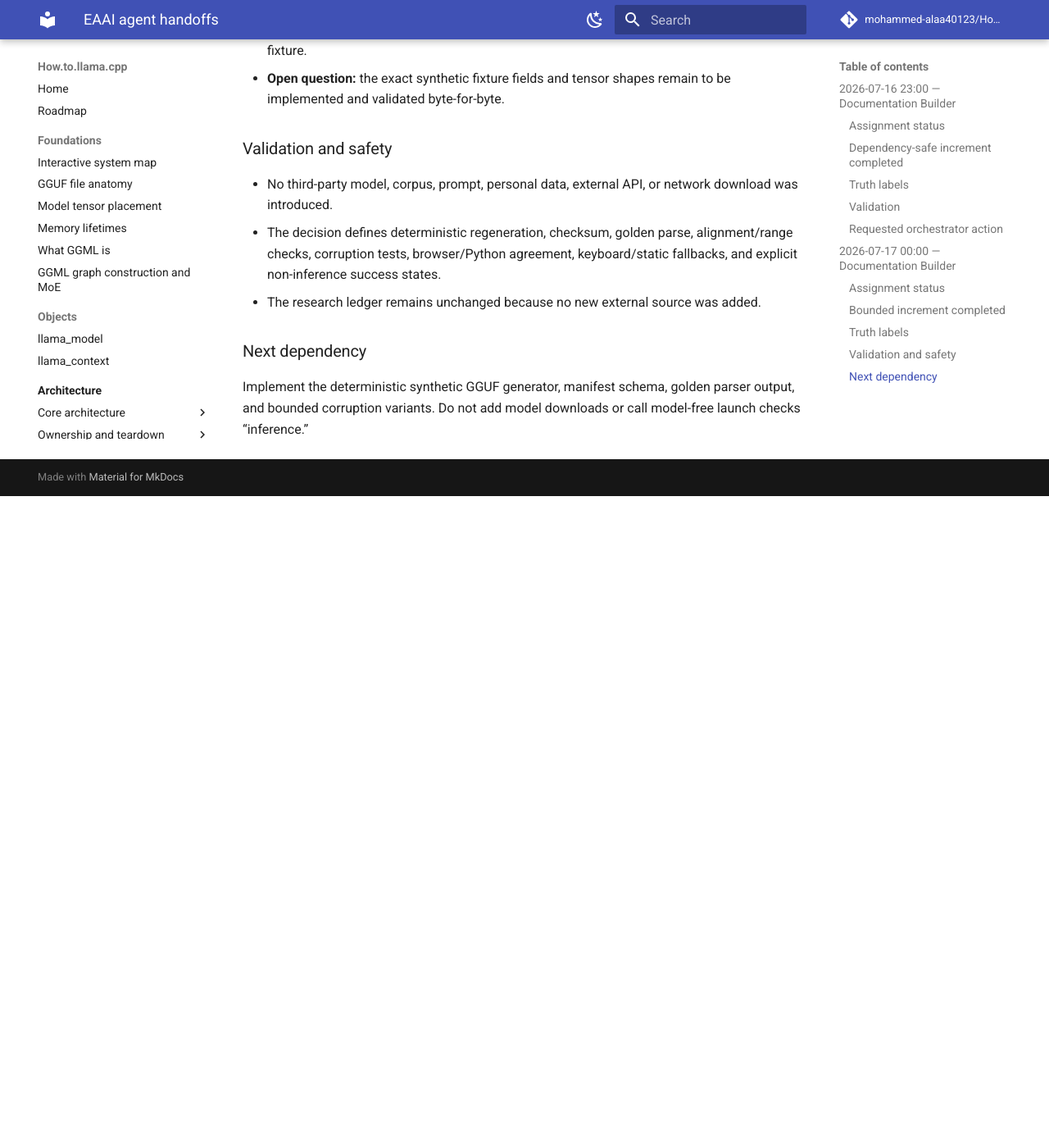
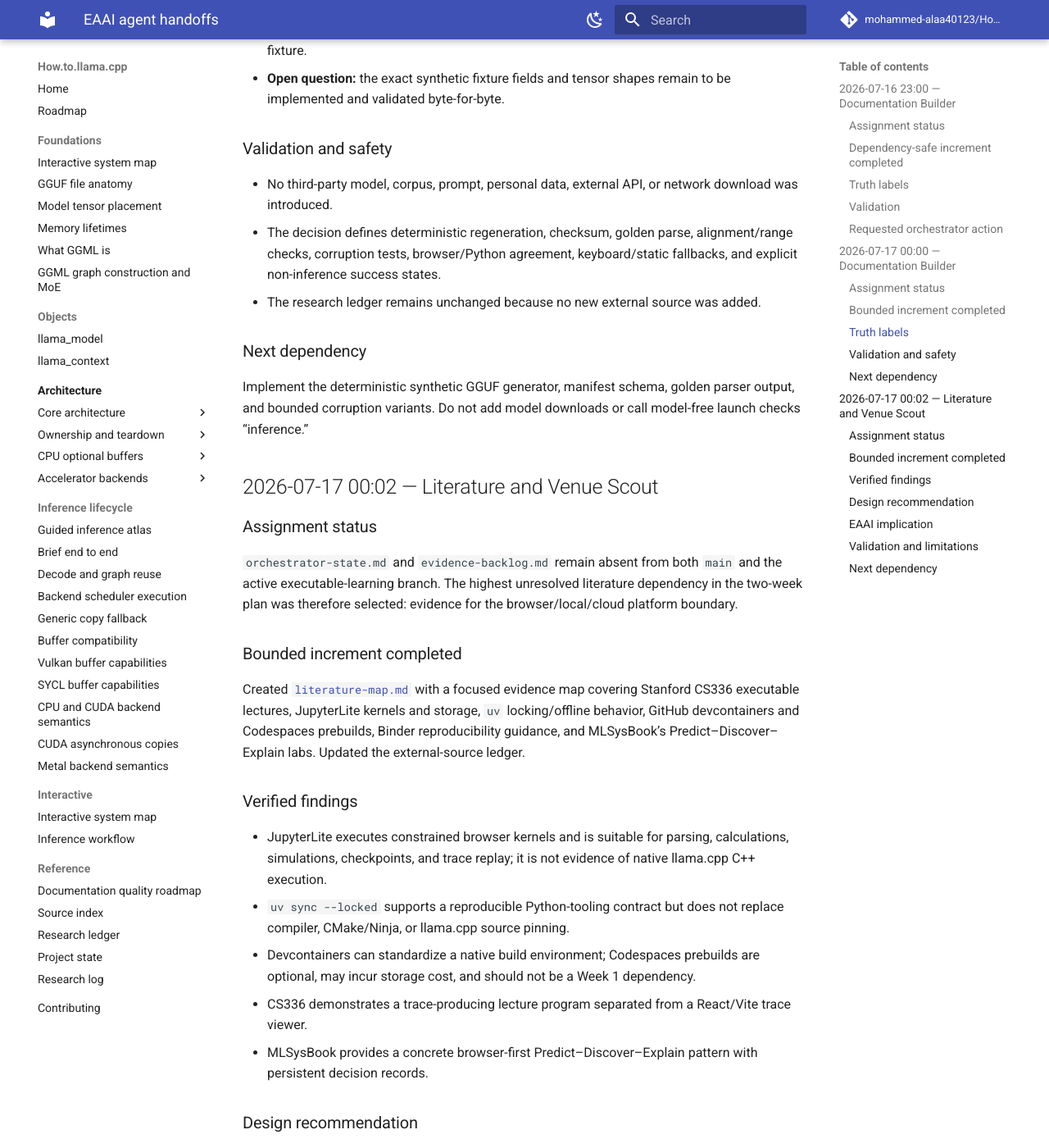
Before and after one commit to mohammed-alaa40123/How.to.llama.cpp, an MkDocs documentation site: the page built from docs/publication/agent-handoffs.md, in a window 1280 px wide and 1400 px high, scrolled down 2277 px. Shown: the whole window at 82% size. Built offline with MkDocs 1.6.1 and Material for MkDocs 9.7.7, drawn with Linux system fonts in a browser that asks for light colours; comment, search, counter and statistics services are not loaded; before the commit the page ends 2882 px from its top, so only the background shows below that; some of the changed text lies outside the part shown.

Commit message:
docs: hand off lab-platform literature findings

```diff
--- a/docs/publication/agent-handoffs.md
+++ b/docs/publication/agent-handoffs.md
@@ -70,3 +70,40 @@
 ### Next dependency
 
 Implement the deterministic synthetic GGUF generator, manifest schema, golden parser output, and bounded corruption variants. Do not add model downloads or call model-free launch checks “inference.”
+
+## 2026-07-17 00:02 — Literature and Venue Scout
+
+### Assignment status
+
+`orchestrator-state.md` and `evidence-backlog.md` remain absent from both `main` and the active executable-learning branch. The highest unresolved literature dependency in the two-week plan was therefore selected: evidence for the browser/local/cloud platform boundary.
+
+### Bounded increment completed
+
+Created [`literature-map.md`](literature-map.md) with a focused evidence map covering Stanford CS336 executable lectures, JupyterLite kernels and storage, `uv` locking/offline behavior, GitHub devcontainers and Codespaces prebuilds, Binder reproducibility guidance, and MLSysBook’s Predict–Discover–Explain labs. Updated the external-source ledger.
+
+### Verified findings
+
+- JupyterLite executes constrained browser kernels and is suitable for parsing, calculations, simulations, checkpoints, and trace replay; it is not evidence of native llama.cpp C++ execution.
+- `uv sync --locked` supports a reproducible Python-tooling contract but does not replace compiler, CMake/Ninja, or llama.cpp source pinning.
+- Devcontainers can standardize a native build environment; Codespaces prebuilds are optional, may incur storage cost, and should not be a Week 1 dependency.
+- CS336 demonstrates a trace-producing lecture program separated from a React/Vite trace viewer.
+- MLSysBook provides a concrete browser-first Predict–Discover–Explain pattern with persistent decision records.
+
+### Design recommendation
+
+Use intentionally unequal tiers: browser-first for concepts, local native as the authoritative runtime path, and a devcontainer as the reproducibility fallback. Reject presenting the three tiers as interchangeable runtimes. Require every result to identify whether it is browser-derived, native-captured, source-derived, or an authored example.
+
+### EAAI implication
+
+The useful contribution is the visible evidence boundary between simulation, authored explanation, source-derived structure, and native execution. Evaluation should test whether learners can distinguish these categories and trace code/runtime behavior, rather than treating one-click setup as the main educational outcome.
+
+### Validation and limitations
+
+- Sources are official documentation or primary project repositories and were checked on 2026-07-17.
+- No implementation, paid API, model download, or participant data was used.
+- Current service behavior, limits, and billing must be reverified before deployment.
+- Full MkDocs/CI and live-site checks remain pending because this connector run has no local checkout or Actions-log interface.
+
+### Next dependency
+
+The next distinct literature slice should verify the media pipeline from current official API documentation: OpenAI image/speech/realtime/video, Gemini image generation, NotebookLM automation limits, provenance, accessibility, licensing, caching, privacy, and human-review requirements.
```
